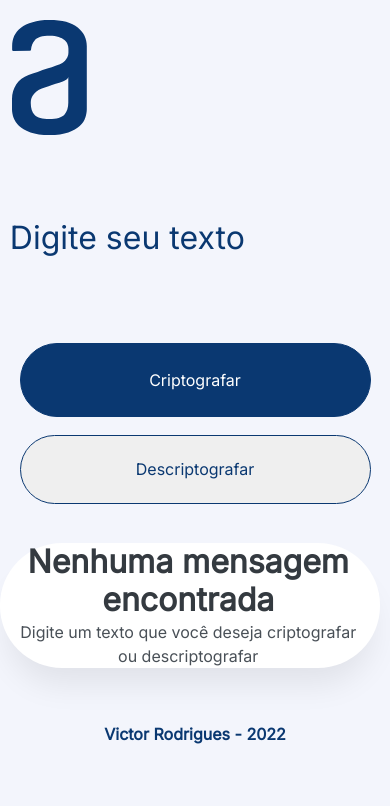
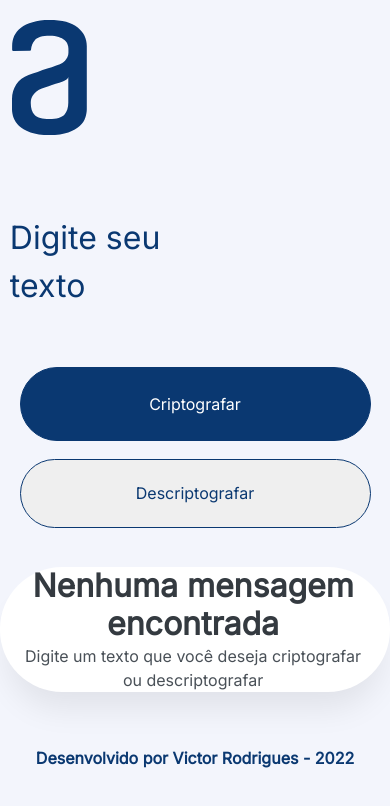
Before and after one commit to rodriguesvictor/challenge1-one-decodificador, a plain HTML site: page index.html in a window 390 px wide. Drawn offline with Linux system fonts and the light colour scheme.

Commit message:
Ajustes no layout da pagina e conteudo principal

```diff
--- a/css/index.css
+++ b/css/index.css
@@ -22,6 +22,7 @@ main{
 	display: flex;
     position: relative;
     flex-direction: row;
+	justify-content: center;
 }
 
  header div#logo {
@@ -38,13 +39,12 @@ main{
 	transform: scale(1.5);
 }
 
-.form-principal{
+.container-principal{
 	display: flex;
     flex-direction: column;
     align-items: flex-start;
     position: relative;
-    width: 80%;
-    margin-left: 20%;
+    width: 70%;
     margin-top: 5%;
 }
 
@@ -52,17 +52,18 @@ main{
 	color: #0A3871;
 }
 
-.form-principal textarea{
+.container-principal textarea{
 	border-style: none;
 	font-size: 2em;
 	color: #0A3871;
 	background: none;
 	resize: none;
-	width: 100%;
+	width: 60%;
     height: 80%;
+	margin-left: 25%;
 }
 
-.form-principal textarea:focus{
+.container-principal textarea:focus{
     box-shadow: 0 0 0 0;
     outline: 0;
 }
@@ -72,9 +73,9 @@ main{
 	color: #495057;
 	opacity: 0.8;
 	font-size: 0.8em;
-	margin-left: 5%;
+	margin-left: 45%;
 	margin-bottom: 2%;
-	padding-left: 3.5%;
+	padding-left: 2.5%;
 	background-image: url('../img/erroricon.svg');
 	background-repeat: no-repeat;
 	background-position: left;
@@ -86,6 +87,8 @@ main{
     flex-direction: row;
     align-items: flex-start;
     position: relative;
+	margin-left: 45%;
+
 }
 
 #botao-criptografa{
@@ -131,8 +134,6 @@ main{
     position: relative;
     width: 24%;
 	height: 40em;
-    margin-left: 2.5%;
-    margin-right: 2.5%;
     background: #FFFFFF;
 	box-shadow: 0px 24px 32px -8px rgba(0, 0, 0, 0.08);
 	border-radius: 32px;
@@ -148,6 +149,7 @@ main{
     resize: none;
     border-style: none;
 	opacity: 0;
+	height: 80%;
 }
 
 .resultado-criptografia:focus{
@@ -252,12 +254,12 @@ footer p {
 		flex-direction: column;
 	}
 
-	.form-principal {
+	.container-principal {
 		width: auto;
 		margin-left: 0;
 		margin-top: 0;
 	}
-	.form-principal textarea {
+	.container-principal textarea {
 		margin-left: 2%;
 	}
 
--- a/index.html
+++ b/index.html
@@ -16,7 +16,7 @@
     </header>
 
 <main>
-    <form class="form-principal">
+    <div class="container-principal">
        <textarea id="campo-digite" name="campo" placeholder="Digite seu texto"></textarea>
        <ul class="mensagens-erro">
         <li>Apenas letras minúsculas e sem acento.</li>
@@ -24,10 +24,10 @@
         <section class="botoes-principais">
             <button id="botao-criptografa">Criptografar</button>
             <button id="botao-descriptografa">Descriptografar</button>
-        </section>
+        </div>
     </form>
     <div class="retangulo">
-        <textarea class="resultado-criptografia" cols="15" rows="15"></textarea>
+        <textarea class="resultado-criptografia"></textarea>
         <section class="conteudo-retangulo">
             <img src="img/notext.svg" alt="Imagem de um boneco ilustrando que não há nada digitado">
             <h1>Nenhuma mensagem encontrada</h1>
@@ -38,7 +38,7 @@
 
 </main>
  <footer>
-     <p>Victor Rodrigues - 2022</p>
+     <p>Desenvolvido por Victor Rodrigues - 2022</p>
  </footer>
 <script src="js/form.js"></script>
 </body>
```
